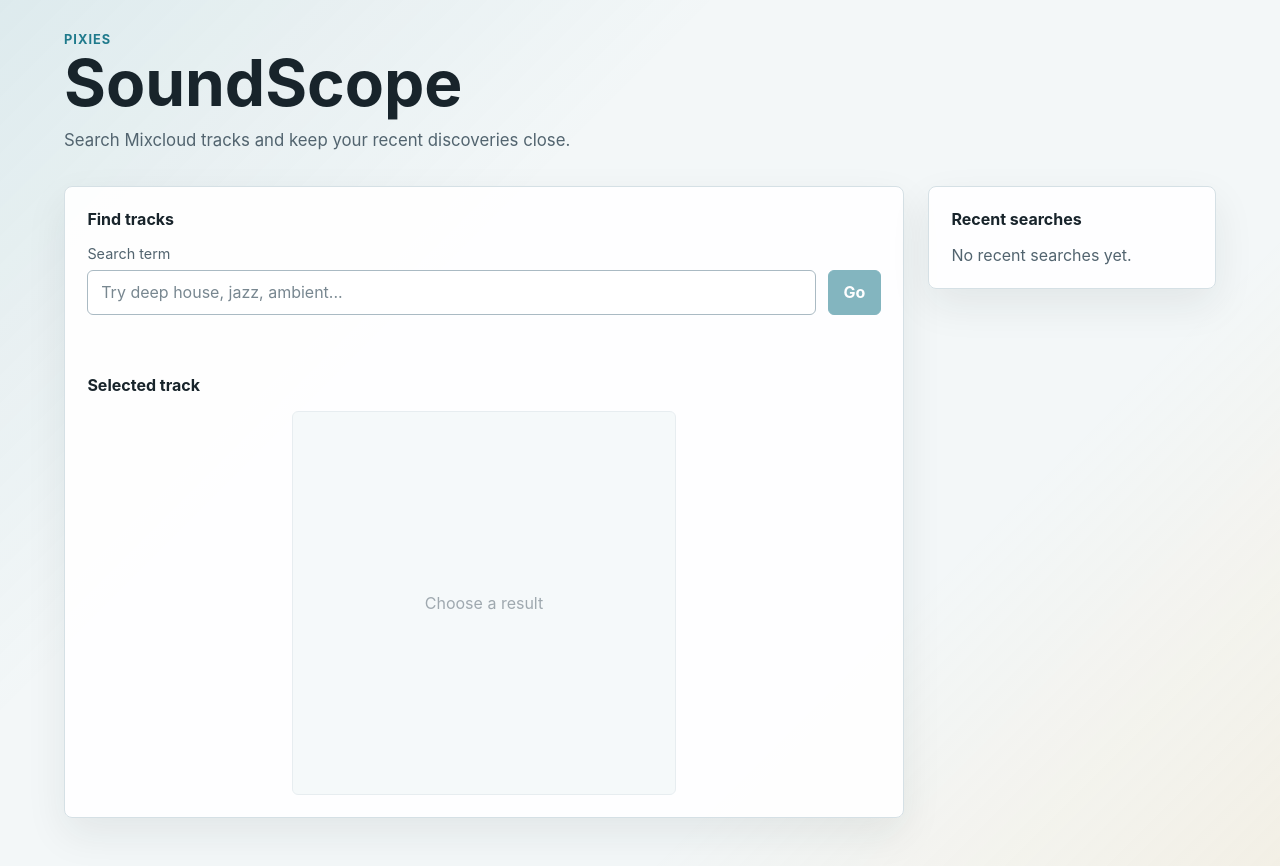
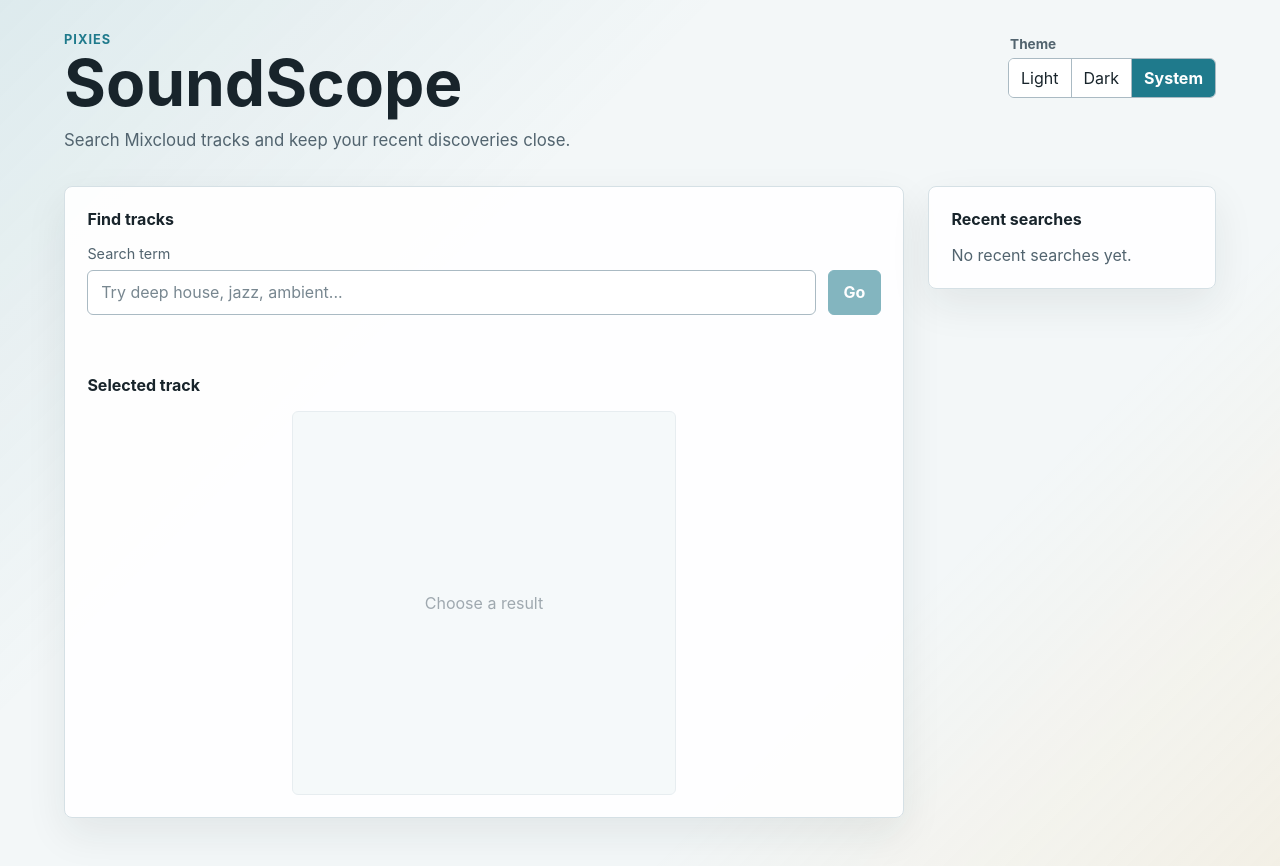
Before and after one commit to OfekItzhaki/pixies-soundscope, a React (Vite) app: page / in a window 1280 px wide. Built offline with nearby package versions, Linux system fonts and the light colour scheme.

Commit message:
feat: add accessible theme modes

```diff
--- a/src/components/App.tsx
+++ b/src/components/App.tsx
@@ -1,17 +1,58 @@
-import type { ReactElement } from 'react';
+import { useEffect, useState, type ReactElement } from 'react';
 
 import { SearchStateProvider } from '../state/SearchStateContext';
+import { getStringItem, setStringItem } from '../utils/storage';
+import {
+  isThemePreference,
+  resolveThemePreference,
+  THEME_STORAGE_KEY,
+  type ThemePreference,
+} from '../utils/theme';
 import { RecentSearchesContainer } from './RecentSearchesContainer';
 import { SearchContainer } from './SearchContainer';
+import { ThemeToggle } from './ThemeToggle';
+
+const DEFAULT_THEME_PREFERENCE: ThemePreference = 'system';
 
 export function App(): ReactElement {
+  const [themePreference, setThemePreference] = useState<ThemePreference>(() => {
+    const storedPreference = getStringItem(THEME_STORAGE_KEY, DEFAULT_THEME_PREFERENCE);
+
+    return isThemePreference(storedPreference) ? storedPreference : DEFAULT_THEME_PREFERENCE;
+  });
+
+  useEffect(() => {
+    const applyResolvedTheme = (): void => {
+      document.documentElement.dataset.theme = resolveThemePreference(themePreference);
+    };
+
+    applyResolvedTheme();
+
+    if (themePreference !== 'system') {
+      return undefined;
+    }
+
+    const mediaQuery = window.matchMedia('(prefers-color-scheme: dark)');
+    mediaQuery.addEventListener('change', applyResolvedTheme);
+
+    return () => mediaQuery.removeEventListener('change', applyResolvedTheme);
+  }, [themePreference]);
+
+  const updateThemePreference = (nextPreference: ThemePreference): void => {
+    setStringItem(THEME_STORAGE_KEY, nextPreference);
+    setThemePreference(nextPreference);
+  };
+
   return (
     <SearchStateProvider>
       <main className="app-shell" aria-label="PiXies SoundScope">
         <header className="app-header">
-          <p className="app-kicker">PiXies</p>
-          <h1>SoundScope</h1>
-          <p className="app-subtitle">Search Mixcloud tracks and keep your recent discoveries close.</p>
+          <div>
+            <p className="app-kicker">PiXies</p>
+            <h1>SoundScope</h1>
+            <p className="app-subtitle">Search Mixcloud tracks and keep your recent discoveries close.</p>
+          </div>
+          <ThemeToggle preference={themePreference} onPreferenceChange={updateThemePreference} />
         </header>
 
         <div className="app-layout">
--- /dev/null
+++ b/src/components/ThemeToggle.tsx
@@ -0,0 +1,35 @@
+import type { ReactElement } from 'react';
+
+import type { ThemePreference } from '../utils/theme';
+
+interface ThemeToggleProps {
+  preference: ThemePreference;
+  onPreferenceChange(preference: ThemePreference): void;
+}
+
+const themeOptions: Array<{ label: string; value: ThemePreference }> = [
+  { label: 'Light', value: 'light' },
+  { label: 'Dark', value: 'dark' },
+  { label: 'System', value: 'system' },
+];
+
+export function ThemeToggle({ preference, onPreferenceChange }: ThemeToggleProps): ReactElement {
+  return (
+    <fieldset className="theme-toggle" aria-label="Theme mode">
+      <legend>Theme</legend>
+      <div className="theme-toggle-options">
+        {themeOptions.map((option) => (
+          <button
+            key={option.value}
+            type="button"
+            className={preference === option.value ? 'active' : undefined}
+            aria-pressed={preference === option.value}
+            onClick={() => onPreferenceChange(option.value)}
+          >
+            {option.label}
+          </button>
+        ))}
+      </div>
+    </fieldset>
+  );
+}
--- a/src/index.css
+++ b/src/index.css
@@ -1,16 +1,28 @@
 :root {
+  color-scheme: light;
   --color-page: #f3f7f8;
   --color-surface: #ffffff;
+  --color-surface-alpha: rgb(255 255 255 / 94%);
   --color-surface-muted: #eef5f6;
   --color-border: #d5e0e5;
   --color-border-strong: #aabac3;
   --color-ink: #18242b;
   --color-muted: #52646f;
+  --color-placeholder: #788790;
   --color-accent: #1f7a8c;
   --color-accent-dark: #155767;
   --color-accent-soft: #e4f4f6;
+  --color-accent-contrast: #ffffff;
   --color-highlight: #f3b95f;
   --color-danger: #b42318;
+  --color-danger-soft: #fff4f2;
+  --color-danger-text: #7a271a;
+  --color-result-gradient-start: #ffffff;
+  --color-result-gradient-end: #fbfdfe;
+  --color-page-glow-primary: rgb(31 122 140 / 10%);
+  --color-page-glow-secondary: rgb(243 185 95 / 12%);
+  --color-focus-ring: rgb(31 122 140 / 34%);
+  --color-hover-shadow: rgb(31 122 140 / 12%);
   --shadow-panel: 0 1rem 2.5rem rgb(24 36 43 / 8%);
   --radius-panel: 8px;
   --radius-control: 6px;
@@ -25,6 +37,34 @@
   -moz-osx-font-smoothing: grayscale;
 }
 
+:root[data-theme='dark'] {
+  color-scheme: dark;
+  --color-page: #10191d;
+  --color-surface: #172329;
+  --color-surface-alpha: rgb(23 35 41 / 96%);
+  --color-surface-muted: #213138;
+  --color-border: #31444d;
+  --color-border-strong: #5f7883;
+  --color-ink: #eef7f8;
+  --color-muted: #b7c9d1;
+  --color-placeholder: #93a8b1;
+  --color-accent: #69d2e4;
+  --color-accent-dark: #a9edf5;
+  --color-accent-soft: #173c45;
+  --color-accent-contrast: #071114;
+  --color-highlight: #f5c76d;
+  --color-danger: #ff8d82;
+  --color-danger-soft: #3b1c1b;
+  --color-danger-text: #ffd4cf;
+  --color-result-gradient-start: #1b2a31;
+  --color-result-gradient-end: #172329;
+  --color-page-glow-primary: rgb(105 210 228 / 12%);
+  --color-page-glow-secondary: rgb(245 199 109 / 10%);
+  --color-focus-ring: rgb(105 210 228 / 46%);
+  --color-hover-shadow: rgb(105 210 228 / 14%);
+  --shadow-panel: 0 1rem 2.5rem rgb(0 0 0 / 24%);
+}
+
 * {
   box-sizing: border-box;
 }
@@ -34,8 +74,8 @@ body {
   min-height: 100vh;
   margin: 0;
   background:
-    linear-gradient(135deg, rgb(31 122 140 / 10%), transparent 32rem),
-    linear-gradient(315deg, rgb(243 185 95 / 12%), transparent 28rem),
+    linear-gradient(135deg, var(--color-page-glow-primary), transparent 32rem),
+    linear-gradient(315deg, var(--color-page-glow-secondary), transparent 28rem),
     var(--color-page);
 }
 
@@ -64,13 +104,13 @@ button:disabled {
 
 button:not(:disabled):hover {
   border-color: var(--color-accent);
-  box-shadow: 0 0.35rem 1rem rgb(31 122 140 / 12%);
+  box-shadow: 0 0.35rem 1rem var(--color-hover-shadow);
   transform: translateY(-1px);
 }
 
 button:focus-visible,
 input:focus-visible {
-  outline: 3px solid rgb(31 122 140 / 34%);
+  outline: 3px solid var(--color-focus-ring);
   outline-offset: 2px;
 }
 
@@ -81,6 +121,10 @@ input:focus-visible {
 }
 
 .app-header {
+  display: flex;
+  gap: 1.5rem;
+  align-items: flex-start;
+  justify-content: space-between;
   margin-bottom: 2rem;
 }
 
@@ -108,6 +152,43 @@ input:focus-visible {
   line-height: 1.6;
 }
 
+.theme-toggle {
+  min-width: max-content;
+  margin: 0.25rem 0 0;
+  padding: 0;
+  border: 0;
+}
+
+.theme-toggle legend {
+  margin-bottom: 0.4rem;
+  color: var(--color-muted);
+  font-size: 0.85rem;
+  font-weight: 700;
+}
+
+.theme-toggle-options {
+  display: flex;
+  overflow: hidden;
+  border: 1px solid var(--color-border-strong);
+  border-radius: var(--radius-control);
+}
+
+.theme-toggle button {
+  border: 0;
+  border-radius: 0;
+  padding: 0.55rem 0.75rem;
+}
+
+.theme-toggle button + button {
+  border-left: 1px solid var(--color-border-strong);
+}
+
+.theme-toggle .active {
+  background: var(--color-accent);
+  color: var(--color-accent-contrast);
+  font-weight: 700;
+}
+
 .app-layout {
   display: grid;
   grid-template-columns: minmax(0, 1fr) 18rem;
@@ -119,7 +200,7 @@ input:focus-visible {
 .recent-searches {
   border: 1px solid var(--color-border);
   border-radius: var(--radius-panel);
-  background: rgb(255 255 255 / 94%);
+  background: var(--color-surface-alpha);
   box-shadow: var(--shadow-panel);
   padding: 1.4rem;
 }
@@ -159,7 +240,7 @@ input:focus-visible {
 }
 
 .search-row input::placeholder {
-  color: #788790;
+  color: var(--color-placeholder);
 }
 
 .search-row button,
@@ -172,7 +253,7 @@ input:focus-visible {
 .search-row button {
   border-color: var(--color-accent);
   background: var(--color-accent);
-  color: #ffffff;
+  color: var(--color-accent-contrast);
   font-weight: 700;
 }
 
@@ -196,9 +277,9 @@ input:focus-visible {
   align-items: center;
   justify-content: space-between;
   border-left: 4px solid var(--color-danger);
-  background: #fff4f2;
+  background: var(--color-danger-soft);
   padding: 0.75rem 1rem;
-  color: #7a271a;
+  color: var(--color-danger-text);
 }
 
 .status-message-error p {
@@ -301,7 +382,11 @@ input:focus-visible {
   display: block;
   padding: 0.8rem 0.9rem;
   border-color: var(--color-border);
-  background: linear-gradient(180deg, #ffffff, #fbfdfe);
+  background: linear-gradient(
+    180deg,
+    var(--color-result-gradient-start),
+    var(--color-result-gradient-end)
+  );
 }
 
 .result-title {
@@ -317,7 +402,11 @@ input:focus-visible {
   padding: 0.6rem;
   text-align: left;
   border-color: var(--color-border);
-  background: linear-gradient(180deg, #ffffff, #fbfdfe);
+  background: linear-gradient(
+    180deg,
+    var(--color-result-gradient-start),
+    var(--color-result-gradient-end)
+  );
 }
 
 .result-tile-image-wrap {
@@ -377,6 +466,10 @@ input:focus-visible {
 }
 
 @media (max-width: 760px) {
+  .app-header {
+    flex-direction: column;
+  }
+
   .app-layout {
     grid-template-columns: 1fr;
   }
--- /dev/null
+++ b/src/utils/theme.ts
@@ -0,0 +1,16 @@
+export type ThemePreference = 'light' | 'dark' | 'system';
+export type ResolvedTheme = 'light' | 'dark';
+
+export const THEME_STORAGE_KEY = 'pixies-soundscope:theme';
+
+export function isThemePreference(value: string): value is ThemePreference {
+  return value === 'light' || value === 'dark' || value === 'system';
+}
+
+export function getSystemThemePreference(): ResolvedTheme {
+  return window.matchMedia('(prefers-color-scheme: dark)').matches ? 'dark' : 'light';
+}
+
+export function resolveThemePreference(preference: ThemePreference): ResolvedTheme {
+  return preference === 'system' ? getSystemThemePreference() : preference;
+}
```
